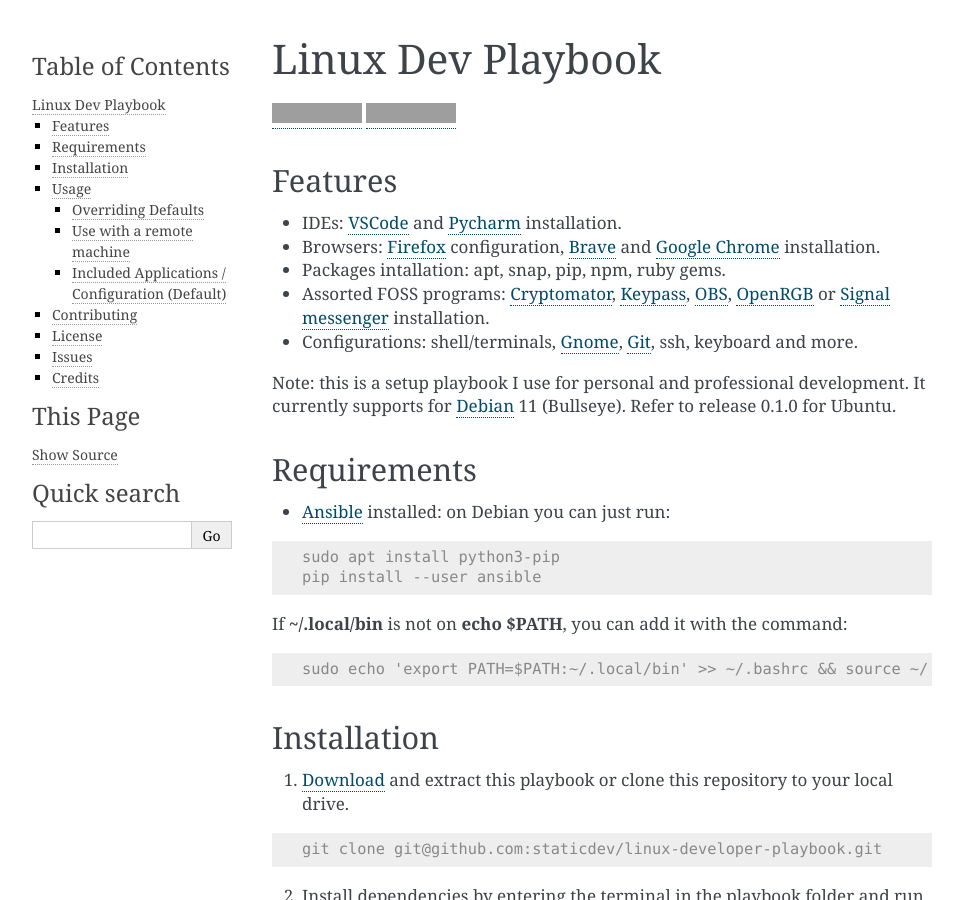
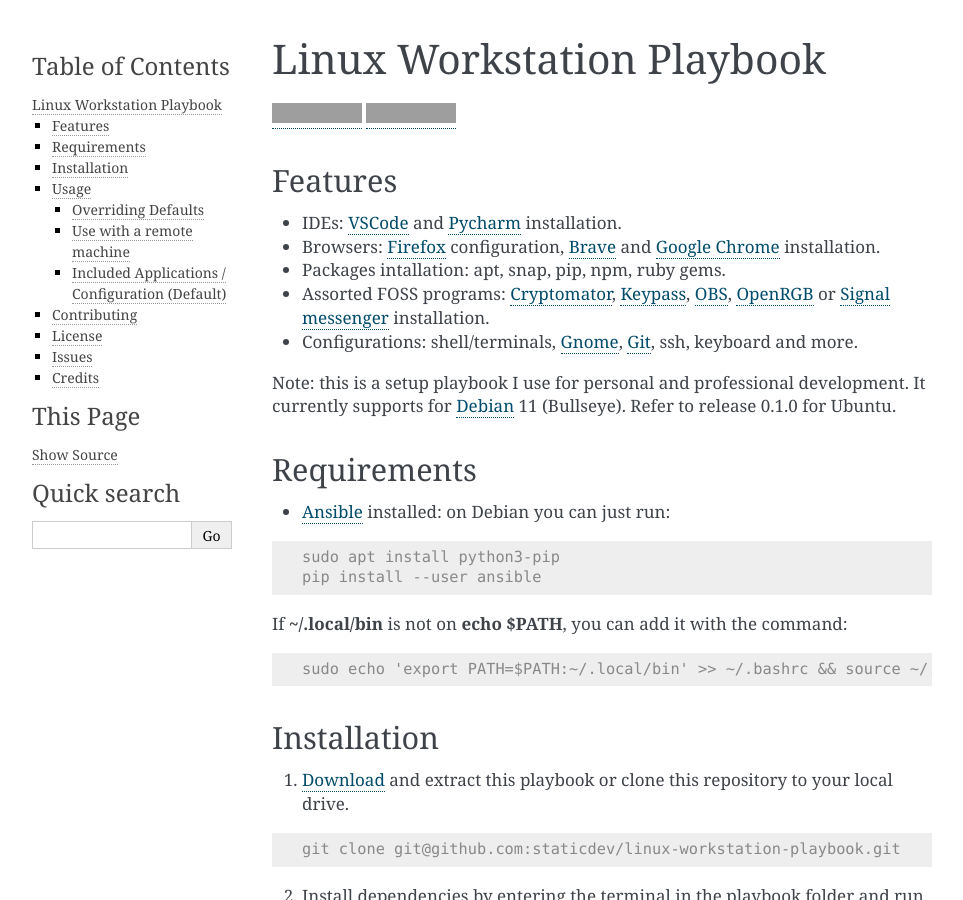
Before and after one commit to staticdev/linux-workstation-playbook, a Sphinx documentation site: the page built from docs/index.rst, in a window 1280 px wide and 900 px high. Shown: the whole window, without its empty margins (148-1111 px from the left). Built offline with Sphinx 7.4.7, drawn with Linux system fonts in a browser that asks for light colours; some of the changed text lies outside the part shown; grey boxes are pictures that could not be loaded.

Commit message:
Project renaming

```diff
--- a/README.rst
+++ b/README.rst
@@ -1,14 +1,14 @@
-==================
-Linux Dev Playbook
-==================
+==========================
+Linux Workstation Playbook
+==========================
 
 |pre-commit| |Tests|
 
 .. |pre-commit| image:: https://img.shields.io/badge/pre--commit-enabled-brightgreen?logo=pre-commit&logoColor=white
    :target: https://github.com/pre-commit/pre-commit
    :alt: pre-commit
-.. |Tests| image:: https://github.com/staticdev/linux-developer-playbook/workflows/Tests/badge.svg
-   :target: https://github.com/staticdev/linux-developer-playbook/actions?workflow=Tests
+.. |Tests| image:: https://github.com/staticdev/linux-workstation-playbook/workflows/Tests/badge.svg
+   :target: https://github.com/staticdev/linux-workstation-playbook/actions?workflow=Tests
    :alt: Tests
 
 Features
@@ -47,7 +47,7 @@
 
 .. code:: console
 
-   git clone git@github.com:staticdev/linux-developer-playbook.git
+   git clone git@github.com:staticdev/linux-workstation-playbook.git
 
 2. Install dependencies by entering the terminal in the playbook folder and run the command:
 
@@ -143,7 +143,7 @@
 =======
 
 Distributed under the terms of the MIT_ license,
-*Linux Dev Playbook* is free and open source software.
+*Linux Workstation Playbook* is free and open source software.
 
 
 Issues
@@ -163,7 +163,7 @@
 .. _Brave: https://brave.com/
 .. _Cryptomator: https://cryptomator.org/
 .. _Debian: https://www.debian.org/
-.. _Download: https://github.com/staticdev/linux-developer-playbook/archive/refs/heads/main.zip
+.. _Download: https://github.com/staticdev/linux-workstation-playbook/archive/refs/heads/main.zip
 .. _Firefox: https://www.mozilla.org/firefox/
 .. _Git: https://git-scm.com/
 .. _Gnome: https://www.gnome.org/
@@ -175,7 +175,7 @@
 .. _Pycharm: https://www.jetbrains.com/pycharm/
 .. _Signal messenger: https://signal.org
 .. _VSCode: https://code.visualstudio.com/
-.. _file an issue: https://github.com/staticdev/linux-dev-playbook/issues
+.. _file an issue: https://github.com/staticdev/linux-workstation-playbook/issues
 .. _@geerlingguy: https://github.com/geerlingguy
 .. _Mac Development Ansible Playbook: https://github.com/geerlingguy/mac-dev-playbook
 .. github-only
--- a/docs/conf.py
+++ b/docs/conf.py
@@ -2,7 +2,7 @@
 from datetime import datetime
 
 
-project = "Linux Developer Playbook"
+project = "Linux Workstation Playbook"
 author = "staticdev"
 copyright = f"{datetime.now().year}, {author}"
 extensions = ["sphinx.ext.autodoc", "sphinx.ext.napoleon"]
--- a/pyproject.toml
+++ b/pyproject.toml
@@ -1,7 +1,7 @@
 [tool.poetry]
-name = "linux-developer-playbook"
+name = "linux-workstation-playbook"
 version = "0.8.0"
-description = "Linux machine setup and configuration for developers via Ansible."
+description = "Linux workstation machine setup and configuration via Ansible."
 authors = ["staticdev <staticdev-support@protonmail.com>"]
 license = "MIT"
 readme = "README.rst"
```
Also changed, not shown: CONTRIBUTING.rst (+4 -4 lines).
